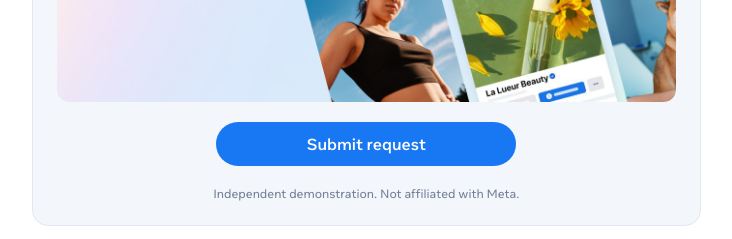
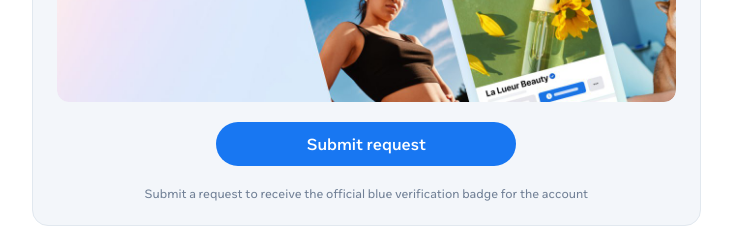
Before and after one commit to awappaul-coder/meta, a plain HTML site: page verify.html in a window 1280 px wide. Shown: the part 933-1172 px from the top of the page, without its empty margins (457-1189 px from the left). Drawn offline with nearby package versions, Linux system fonts and the light colour scheme; no server answers.

Commit message:
Update verify.html

```diff
--- a/verify.html
+++ b/verify.html
@@ -268,7 +268,7 @@ Verified Blue Badge Request Guide
 
         <!-- DISCLAIMER -->
         <p class="text-center text-[12px] text-[#718096] mt-3">
-            Independent demonstration. Not affiliated with Meta.
+Submit a request to receive the official blue verification badge for the account
         </p>
 
     </div>
```
